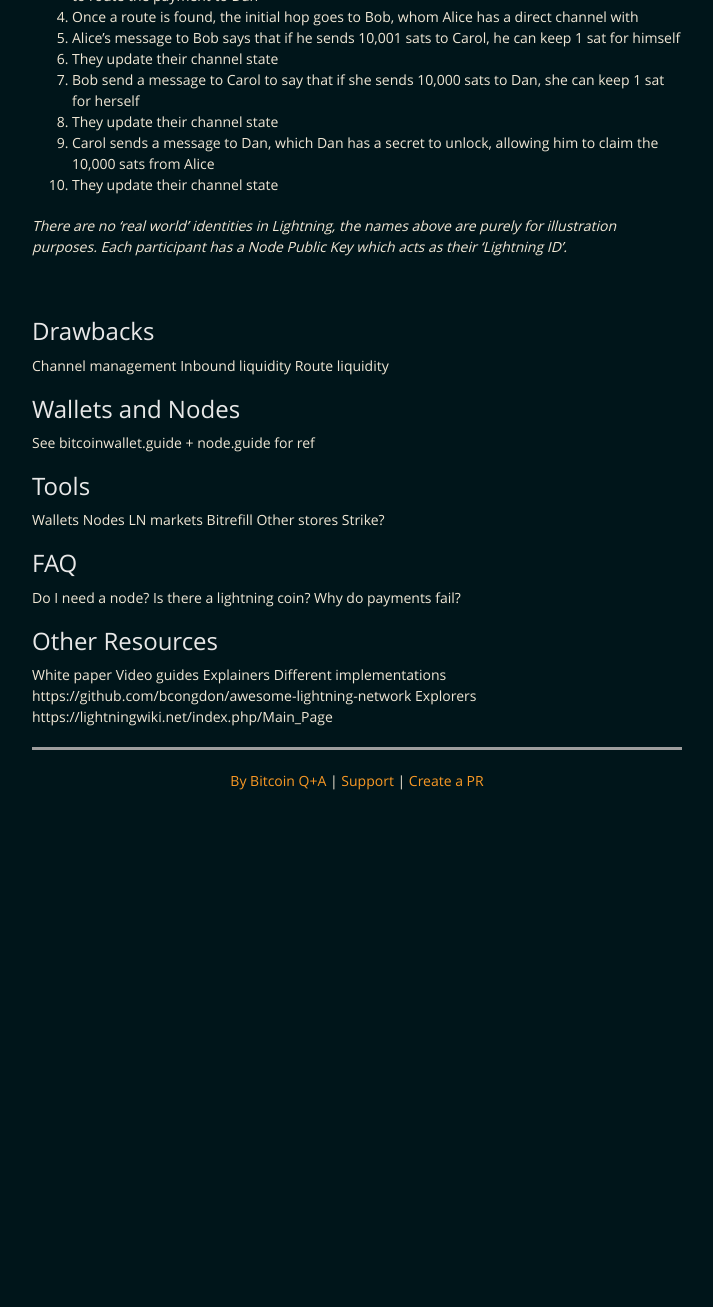
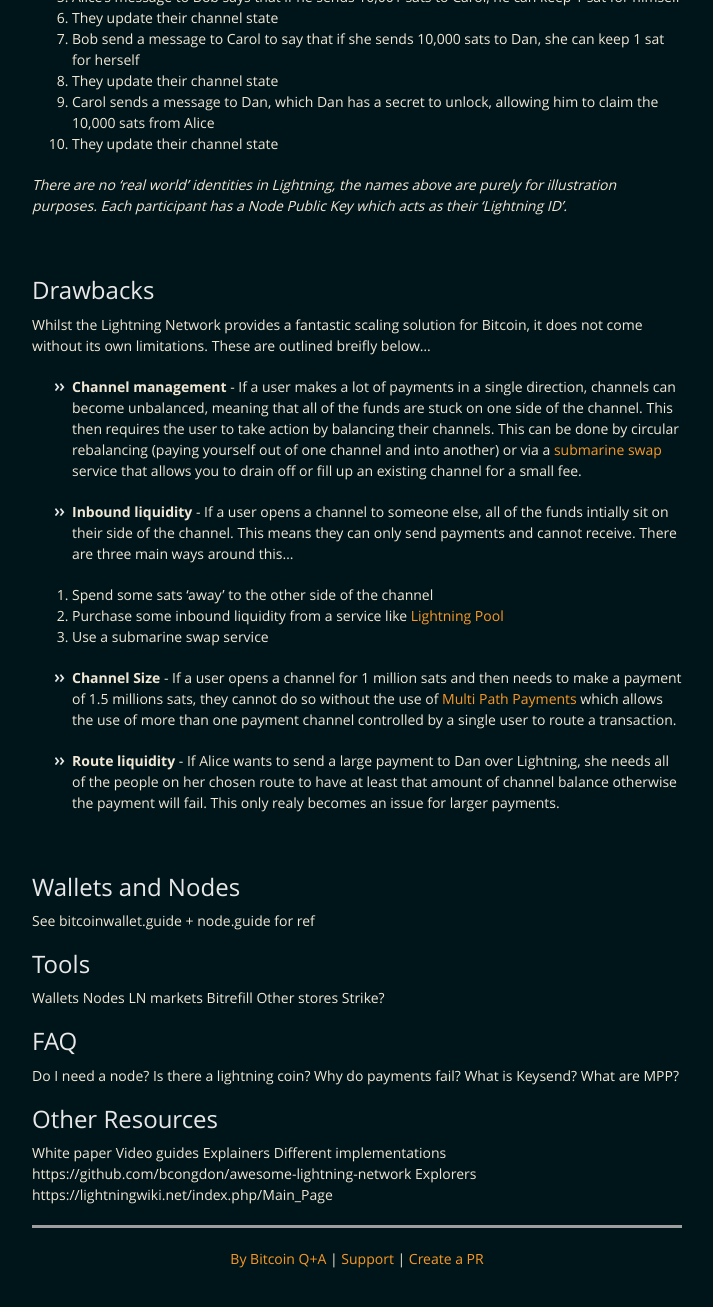
Before and after one commit to BitcoinQnA/ln-guide, a Jekyll site: the page built from index.md, in a window 1280 px wide and 1400 px high, scrolled down 4497 px. Shown: the top 1307 px of the window, without its empty margins (283-996 px from the left). Built offline with Jekyll 4.4.1, drawn with Linux system fonts in a browser that asks for light colours; before the commit the page ends 5419 px from its top, so only the background shows below that; some of the changed text lies outside the part shown; grey boxes are pictures that could not be loaded.

Commit message:
Update index.md

```diff
--- a/index.md
+++ b/index.md
@@ -128,9 +120,21 @@ Here is a simplified run down of what happens when Alice presses 'send' in her L
 
 ##  Drawbacks
 
-Channel management
-Inbound liquidity
-Route liquidity
+Whilst the Lightning Network provides a fantastic scaling solution for Bitcoin, it does not come without its own limitations. These are outlined breifly below...
+
+* **Channel management** - If a user makes a lot of payments in a single direction, channels can become unbalanced, meaning that all of the funds are stuck on one side of the channel. This then requires the user to take action by balancing their channels. This can be done by circular rebalancing (paying yourself out of one channel and into another) or via a [submarine swap](https://lightning.engineering/loop/) service that allows you to drain off or fill up an existing channel for a small fee.
+
+* **Inbound liquidity** - If a user opens a channel to someone else, all of the funds intially sit on their side of the channel. This means they can only send payments and cannot receive. There are three main ways around this...
+
+1. Spend some sats 'away' to the other side of the channel
+2. Purchase some inbound liquidity from a service like [Lightning Pool](https://lightning.engineering/posts/2020-11-02-lightning-pool/)
+3. Use a submarine swap service
+
+* **Channel Size** - If a user opens a channel for 1 million sats and then needs to make a payment of 1.5 millions sats, they cannot do so without the use of [Multi Path Payments](https://lightning.engineering/posts/2020-05-07-mpp/) which allows the use of more than one payment channel controlled by a single user to route a transaction.
+
+* **Route liquidity** - If Alice wants to send a large payment to Dan over Lightning, she needs all of the people on her chosen route to have at least that amount of channel balance otherwise the payment will fail. This only realy becomes an issue for larger payments.
+
+<br/>
 
 ##  Wallets and Nodes
 
@@ -150,6 +154,8 @@ Strike?
 Do I need a node?
 Is there a lightning coin?
 Why do payments fail?
+What is Keysend?
+What are MPP?
 
 
 ##  Other Resources
```
Also changed, not shown: other parts of index.md (+0 -8 lines).
